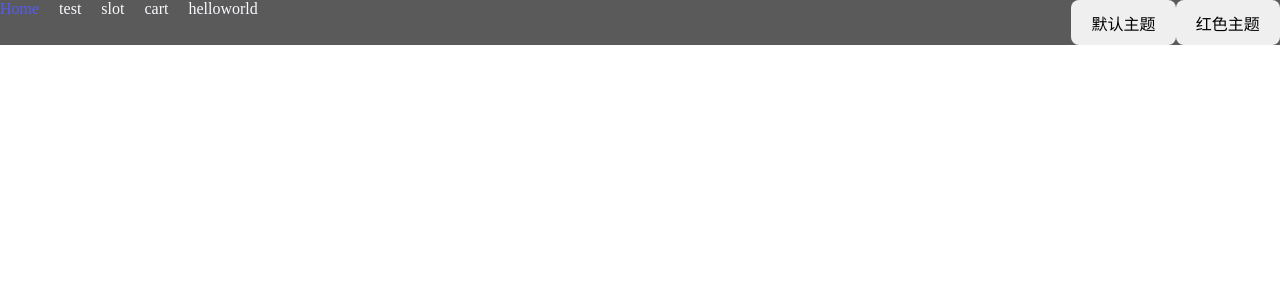
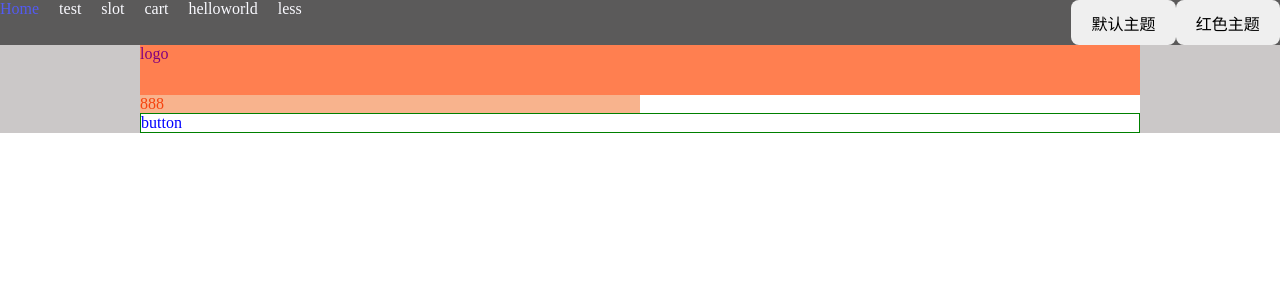
Before and after one commit to zgfa-github/vite-vue3, a Vue app: page /less in a window 1280 px wide. Shown: the top 300 px of the page. Built offline with nearby package versions, Linux system fonts and the light colour scheme.

Commit message:
fix(custom): fix:修复package.json version

```diff
--- a/package.json
+++ b/package.json
@@ -1,7 +1,7 @@
 {
   "name": "vite-vue3",
   "private": true,
-  "version": "0.0.0",
+  "version": "1.0.0",
   "scripts": {
     "dev": "vite",
     "build": "vue-tsc --noEmit && vite build",
--- a/src/App.vue
+++ b/src/App.vue
@@ -6,6 +6,7 @@
             <router-link to="/slot">slot</router-link>
             <router-link to="/cart">cart</router-link>
             <router-link to="/hello">helloworld</router-link>
+            <router-link to="/less">less</router-link>
         </div>
         <div>
             <button @click="changeTheme('default')">默认主题</button>
@@ -67,9 +68,9 @@ document.addEventListener(
     margin-right: 20px;
 }
 .logo {
-    height: 6em;
-    padding: 1.5em;
-    will-change: filter;
+    // height: 1em;
+    // padding: 1.5em;
+    // will-change: filter;
 }
 .logo:hover {
     filter: drop-shadow(0 0 2em #646cffaa);
--- a/src/assets/styles/theme.less
+++ b/src/assets/styles/theme.less
@@ -3,3 +3,47 @@
 ) {
     --primary-color: @primary-color;
 }
+@primarycolor: #FF7F50;
+@color:#800080;
+h3{
+color: @primarycolor;
+}
+h1{
+color: @color;
+}
+
+//针对Less.vue
+@width: 100%;
+@height:50px;
+@bg: #FF7F50;
+
+
+header {
+  width: @width;
+  height: @height;
+  background: @bg;
+  color:@color;
+  .logo {
+    width: 300px;
+  }
+}
+
+@base: #f04615;
+@w: 0.5;
+
+.class {
+  width: percentage(@w); // returns `50%`
+  color: saturate(@base, 5%);
+  background-color: spin(lighten(@base, 25%), 8);
+}
+
+
+#colors() {
+    primary: blue;
+    secondary: green;
+  }
+
+  .button {
+    color: #colors[primary];
+    border: 1px solid #colors[secondary];
+  }
--- a/src/router/index.ts
+++ b/src/router/index.ts
@@ -39,6 +39,11 @@ const routes: RouteRecordRaw[] = [
                 name: 'HelloWorld',
                 component: () => import('../components/HelloWorld.vue'),
             },
+            {
+                path: 'less',
+                name: 'Less',
+                component: () => import('../views/Less.vue'),
+            },
         ],
     },
 ];
--- /dev/null
+++ b/src/views/Less.vue
@@ -0,0 +1,15 @@
+<template>
+    <div class="page">
+        <header>
+            <div class="logo">logo</div>
+        </header>
+        <div class="class">888</div>
+        <div class="button">button</div>
+    </div>
+</template>
+
+<script setup lang="ts"></script>
+
+<style lang="less" scoped>
+// @import
+</style>
```
